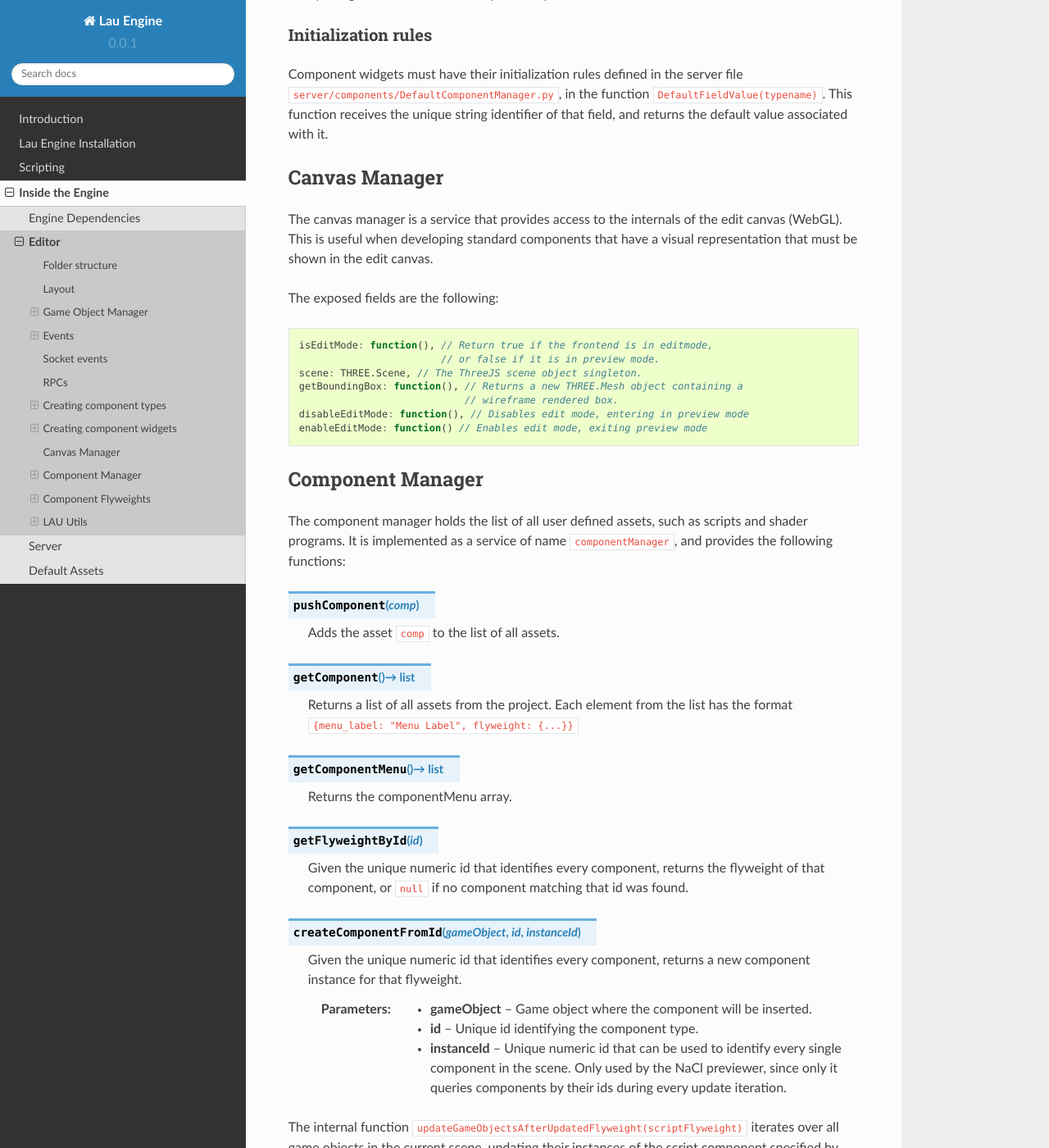
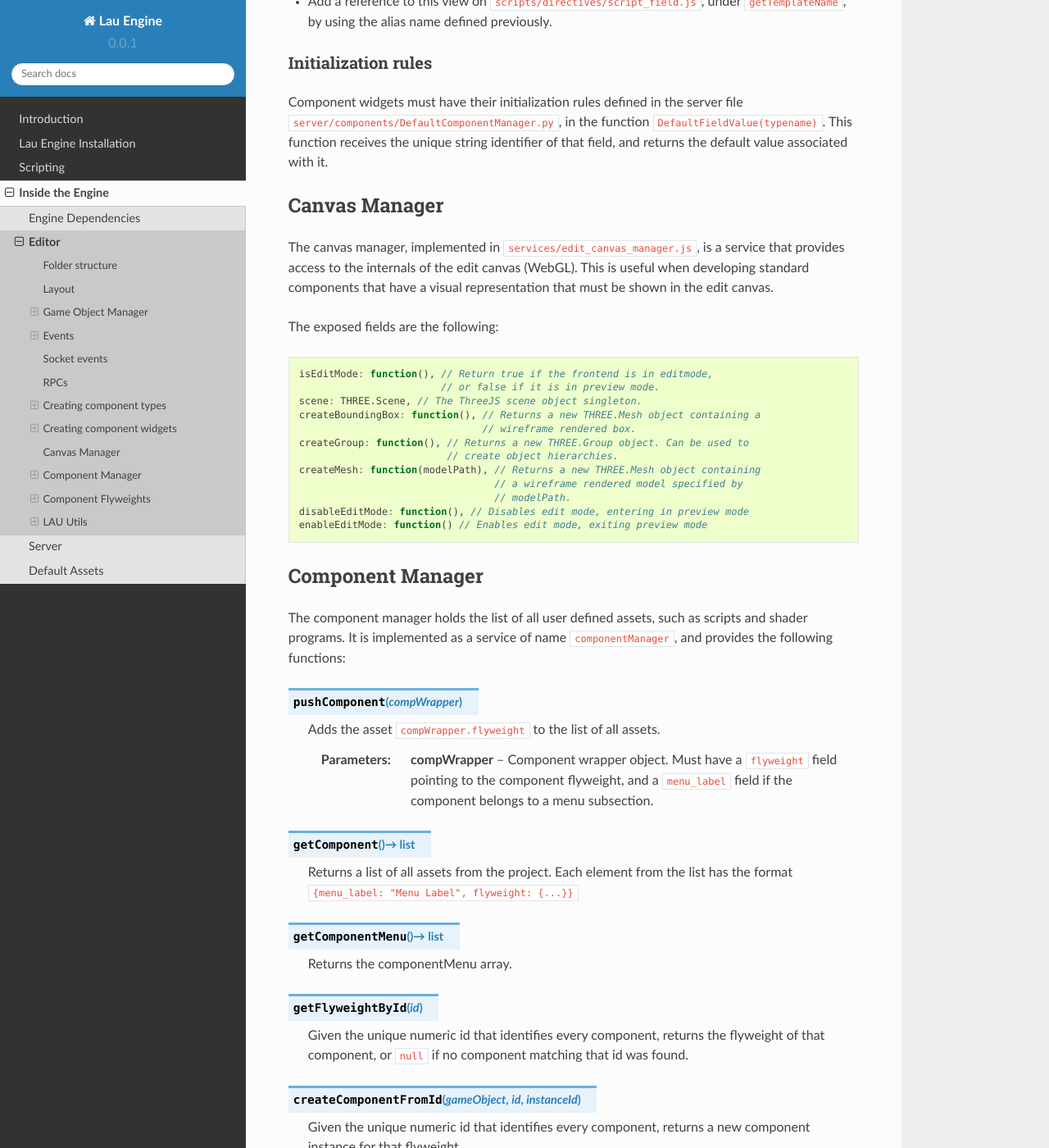
Before and after one commit to csantosbh/Lauen, a Sphinx documentation site: the page built from docs/source/editor.rst, in a window 1280 px wide and 1400 px high, scrolled down 10549 px. Shown: the whole window at 82% size. Built offline with Sphinx 7.4.7 and the Read the Docs theme 2.0.0, drawn with Linux system fonts in a browser that asks for light colours; some of the changed text lies outside the part shown.

Commit message:
lau-107,lau-109: Documenting mesh related modifications

```diff
--- a/docs/source/editor.rst
+++ b/docs/source/editor.rst
@@ -101,8 +101,10 @@
                          // linking the editor game object with its NaCl
                          // equivalent.
       constructor: function(scope, name='unnamed', components=[], instanceId=undefined),
-      getComponentById: function(id), // Returns the first component whose id equals the
-                                      // parameter id.
+      getComponentsById: function(id), // Returns all components whose id equals the
+                                       // parameter id.
+      getComponentsByType: function(type), // Returns all components whose type string
+                                           // identifier equals the parameter "type".
       getComponentByInstanceId: function(id), // Returns the first component whose instance
                                               // id equals id.
       updateStates: function(currentStates), // Updates all components within the provided
@@ -561,9 +563,10 @@
 Canvas Manager
 =======
 
-The canvas manager is a service that provides access to the internals of the
-edit canvas (WebGL). This is useful when developing standard components that
-have a visual representation that must be shown in the edit canvas.
+The canvas manager, implemented in ``services/edit_canvas_manager.js``, is a
+service that provides access to the internals of the edit canvas (WebGL). This
+is useful when developing standard components that have a visual representation
+that must be shown in the edit canvas.
 
 The exposed fields are the following:
 
@@ -573,8 +576,13 @@
    isEditMode: function(), // Return true if the frontend is in editmode,
                            // or false if it is in preview mode.
    scene: THREE.Scene, // The ThreeJS scene object singleton.
-   getBoundingBox: function(), // Returns a new THREE.Mesh object containing a
-                               // wireframe rendered box.
+   createBoundingBox: function(), // Returns a new THREE.Mesh object containing a
+                                  // wireframe rendered box.
+   createGroup: function(), // Returns a new THREE.Group object. Can be used to
+                            // create object hierarchies.
+   createMesh: function(modelPath), // Returns a new THREE.Mesh object containing
+                                    // a wireframe rendered model specified by
+                                    // modelPath.
    disableEditMode: function(), // Disables edit mode, entering in preview mode
    enableEditMode: function() // Enables edit mode, exiting preview mode
 
@@ -587,9 +595,11 @@
 scripts and shader programs. It is implemented as a service of name
 ``componentManager``, and provides the following functions:
 
-.. function:: pushComponent(comp)
+.. function:: pushComponent(compWrapper)
 
-   Adds the asset ``comp`` to the list of all assets.
+   Adds the asset ``compWrapper.flyweight`` to the list of all assets.
+
+   :param compWrapper: Component wrapper object. Must have a ``flyweight`` field pointing to the component flyweight, and a ``menu_label`` field if the component belongs to a menu subsection.
 
 .. function:: getComponent() -> list
 
```
Also changed, not shown: other parts of docs/source/editor.rst (+3 -3 lines), docs/source/components.rst (+7 -3 lines), docs/source/default_assets.rst (+71 -16 lines), docs/source/server.rst (+13 -0 lines), docs/source/standard_components.rst (+36 -2 lines).
